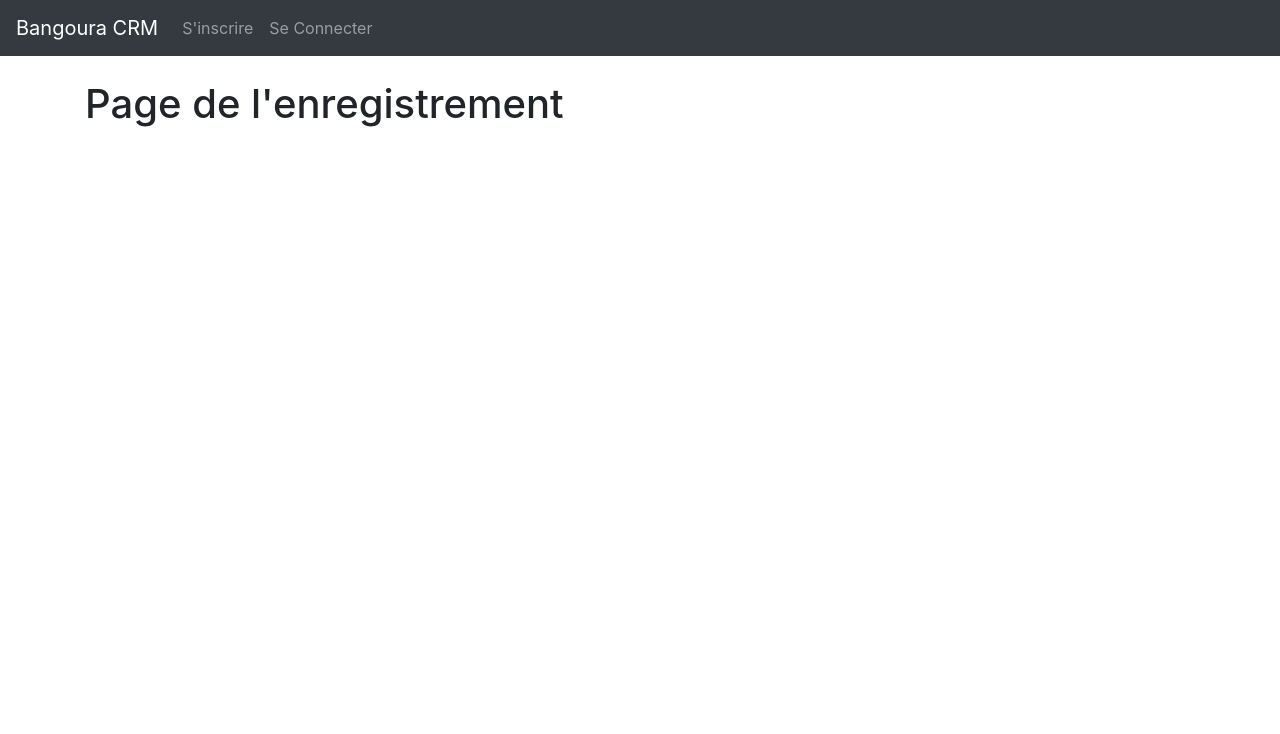
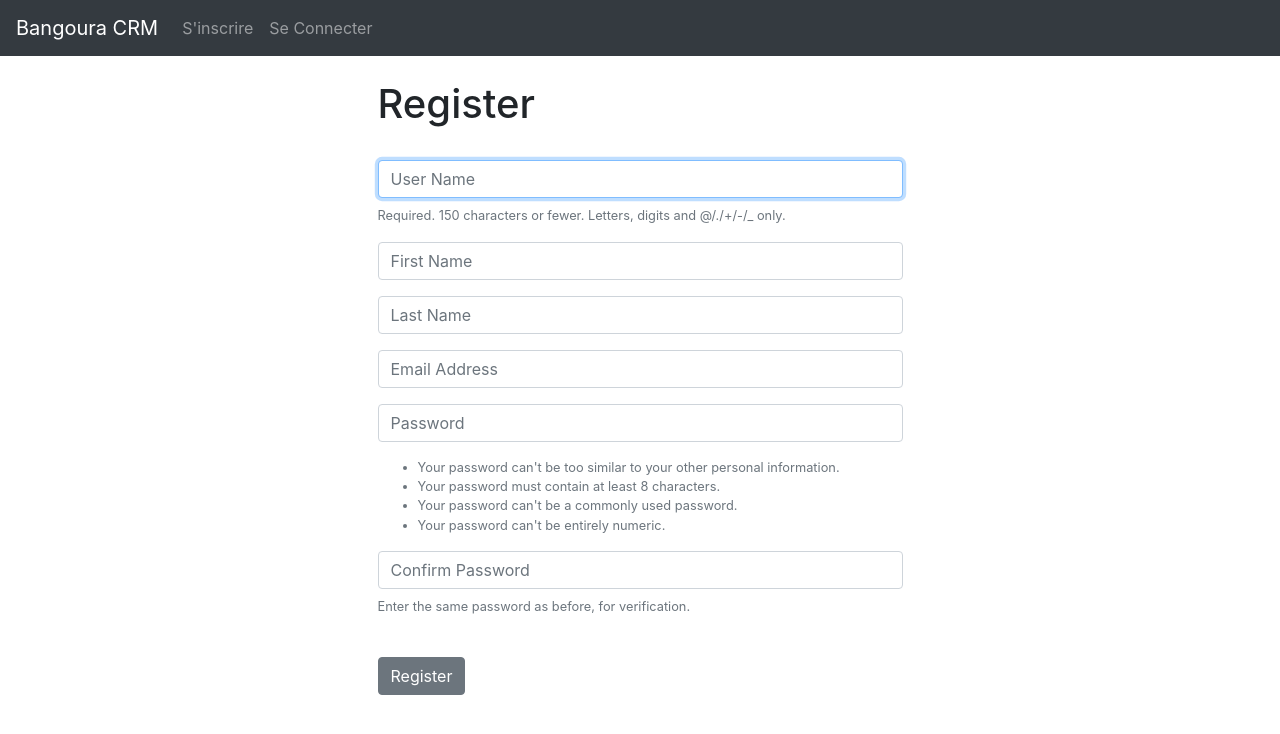
Before and after one commit to Bangoura7/CRM-bangs, a Django app: template rcm_b/website_rcm/templates/register.html in a window 1280 px wide. Shown: the top 734 px of the page. Run offline with Django 5.2, Linux system fonts and the light colour scheme; the template is opened without the code that fills it: values that come from a table or form of the project are taken from there, others are empty.

Commit message:
l'ajout de la page d'inscription

```diff
--- a/rcm_b/website_rcm/forms.py
+++ b/rcm_b/website_rcm/forms.py
@@ -4,16 +4,17 @@ from django import forms
 
 
 class SignUpForm(UserCreationForm):
-    email = forms.EmailField(label = "", widget = forms.TextInput(attrs={'class': 'form-control', 'placeholder': 'Email Addresse'}))
-    first_name = forms.CharField(label = "", max_length=100, widget = forms.TextInput(attrs={'class': 'form-control', 'placeholder': 'First name'}))
-    last_name = forms.CharField(label = "", max_length=100,  widget = forms.TextInput(attrs={'class': 'form-control', 'placeholder': 'Last name'}))
-
-    class Meta:
-        model = User
-        fields = {'username', 'first_name', 'last_name', 'email', 'password1', 'password2'}
+	email = forms.EmailField(label="", widget=forms.TextInput(attrs={'class':'form-control', 'placeholder':'Email Address'}))
+	first_name = forms.CharField(label="", max_length=100, widget=forms.TextInput(attrs={'class':'form-control', 'placeholder':'First Name'}))
+	last_name = forms.CharField(label="", max_length=100, widget=forms.TextInput(attrs={'class':'form-control', 'placeholder':'Last Name'}))
 
 
-    def __init__(self, *args, **kwargs):
+	class Meta:
+		model = User
+		fields = ('username', 'first_name', 'last_name', 'email', 'password1', 'password2')
+
+
+	def __init__(self, *args, **kwargs):
             super(SignUpForm, self).__init__(*args, **kwargs)
 
             self.fields['username'].widget.attrs['class'] = 'form-control'
--- a/rcm_b/website_rcm/templates/register.html
+++ b/rcm_b/website_rcm/templates/register.html
@@ -2,7 +2,40 @@
 
 {% block content %}
 
-<h1>Page de l'enregistrement</h1>
+    <div class="col-md-6 offset-md-3">
+        <h1>Register</h1>
+        <br/>
+
+        <form method="POST" action="">
+            {% csrf_token %}
+            {% if form.errors %}
+
+                <div class="alert alert-warning alert-dismissible fade show" role="alert">
+                    Your Form Has Errors
+                    {% for field in form %}
+
+                        {% if field.errors %}
+
+                            {{ field.errors }}
+
+                        {% endif %}
+
+                    {% endfor %}
+
+                    <button type="button" class="btn-close" data-bs-dismiss="alert" aria-label="Close"></button>
+
+                </div>
+
+            {% endif %}
+
+            {{ form.as_p }}
+
+            <br/>
+            <button type="submit" class="btn btn-secondary">Register</button>
+
+        </form>
+
+    </div>
 
 
 {% endblock %}
--- a/rcm_b/website_rcm/urls.py
+++ b/rcm_b/website_rcm/urls.py
@@ -7,5 +7,5 @@ urlpatterns = [
     path('', views.home, name='home'),
     #path('login/', views.login_user, name='login'),
     path('logout/', views.logout_user, name='logout'),
-    path('register', views.register_user, name='register')
+    path('register/', views.register_user, name='register'),
 ]
```
Also changed, not shown: rcm_b/website_rcm/views.py (+16 -1 lines).
